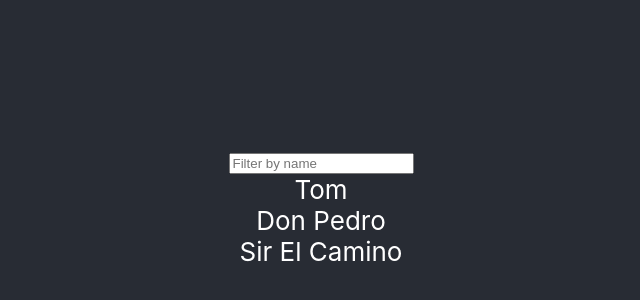
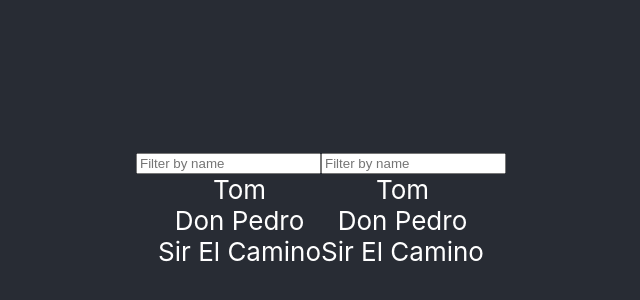
Before and after one commit to vikegart/react-best, a React (Create React App) app: page / in a window 1280 px wide. Shown: the part 190-490 px from the top of the page, without its empty margins (319-959 px from the left). Built offline with nearby package versions, Linux system fonts and the light colour scheme.

Commit message:
base Layout

```diff
--- a/src/App.css
+++ b/src/App.css
@@ -36,3 +36,8 @@
     transform: rotate(360deg);
   }
 }
+
+.row {
+  display: flex;
+  flex-direction: row;
+}
--- a/src/App.js
+++ b/src/App.js
@@ -1,6 +1,7 @@
 import React from "react";
 
-import { Filter } from "./components/filter";
+import { FilterUser } from "./components/filterUser";
+import { FilterGroup } from "./components/filterGroup";
 import { UserList } from "./components/userList";
 
 import "./App.css";
@@ -9,8 +10,14 @@ function App() {
   return (
     <div className="App">
       <header className="App-header">
-        <Filter></Filter>
-        <UserList />
+        <div className="row">
+          <FilterUser />
+          <FilterGroup />
+        </div>
+        <div className="row">
+          <UserList />
+          <UserList />
+        </div>
       </header>
     </div>
   );
--- a/src/components/filter/index.js
+++ /dev/null
@@ -1 +0,0 @@
-export * from './filter';
--- /dev/null
+++ b/src/components/filterGroup/filter.jsx
@@ -0,0 +1,14 @@
+import React from "react";
+import { useDispatch } from "react-redux";
+
+import { Input } from "../input";
+
+import { applyFilter } from "../../store/groups";
+
+export const FilterGroup = (props) => {
+  const dispatch = useDispatch();
+
+  const onChangeSearchInput = (value) => dispatch(applyFilter(value));
+
+  return <Input placeholder="Filter by name" onChange={onChangeSearchInput} />;
+};
--- /dev/null
+++ b/src/components/filterGroup/index.js
@@ -0,0 +1 @@
+export * from "./filter";
--- a/src/components/filter/filter.jsx
+++ b/src/components/filterUser/filter.jsx
@@ -5,7 +5,7 @@ import { Input } from "../input";
 
 import { applyFilter } from "../../store/users";
 
-export const Filter = (props) => {
+export const FilterUser = (props) => {
   const dispatch = useDispatch();
 
   const onChangeSearchInput = (value) => dispatch(applyFilter(value));
--- /dev/null
+++ b/src/components/filterUser/index.js
@@ -0,0 +1 @@
+export * from "./filter";
--- a/src/components/userList/UserList.jsx
+++ b/src/components/userList/UserList.jsx
@@ -1,10 +1,11 @@
 import React, { useEffect } from "react";
-
 import { useSelector, useDispatch } from "react-redux";
 
 import { UserItem } from "../userItem";
 
 import { getUsers, filteredUserIds } from "../../store/users";
+
+import "./userList.css";
 
 export const UserList = (props) => {
   const userIds = useSelector((state) => filteredUserIds(state));
@@ -16,10 +17,10 @@ export const UserList = (props) => {
   }, [dispatch]);
 
   return (
-    <>
+    <div className="list">
       {userIds.map((id) => {
         return <UserItem id={id} key={id} />;
       })}
-    </>
+    </div>
   );
 };
--- /dev/null
+++ b/src/components/userList/userList.css
@@ -0,0 +1,4 @@
+.list {
+  display: flex;
+  flex-direction: column;
+}
```
